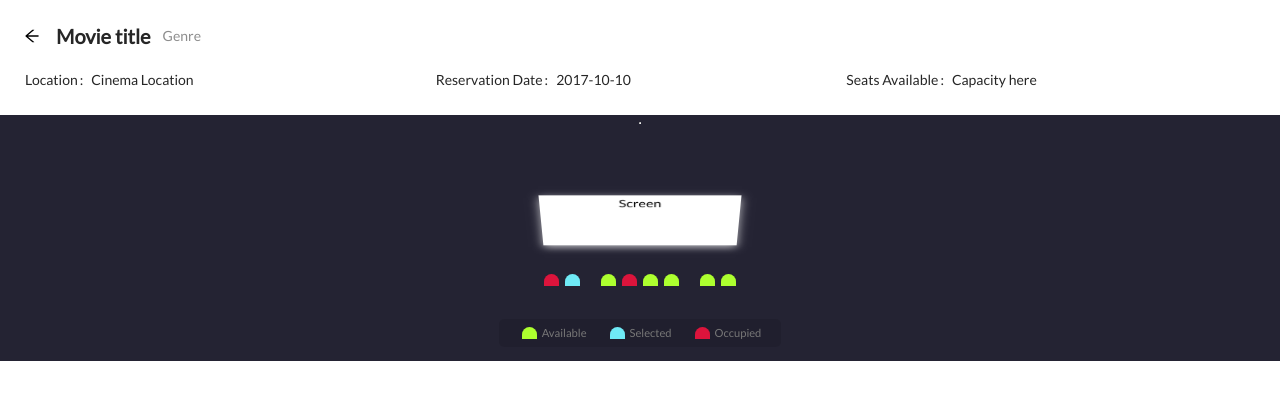
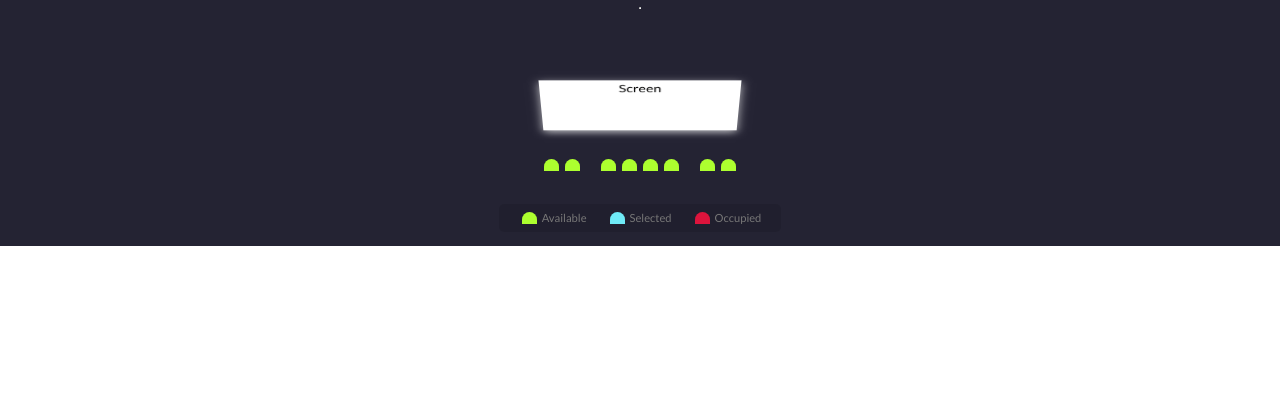
Before and after one commit to adriapa-oocl/chingqueue-frontend, a React (Create React App) app: page /SeatsDisplay in a window 1280 px wide. Shown: the top 400 px of the page. Built offline with nearby package versions, Linux system fonts and the light colour scheme.

Commit message:
[ST303_List_of_Seats][Kyle] feat: Selection of seat UI into a modal form from timeslot

```diff
--- a/src/features/chingqueue/components/AvailableCinema.js
+++ b/src/features/chingqueue/components/AvailableCinema.js
@@ -1,13 +1,42 @@
-import { List, Divider, Typography, Button } from "antd";
-import React from "react";
+import { List, Divider, Typography, Button, Modal, Row, Col } from "antd";
+import React, { useState } from "react";
 import '../styles/availableCinema.css';
+import Payment from "./Payment";
+import SeatsDisplay from "./Seats";
 
 function AvailableCinema(){
+
+    const [visible, setVisible] = useState(false);
     const data = [
         <span className="list-button">
-            <Button className="button-time-slot">10:00 AM</Button>
-            <Button className="button-time-slot">12:30 PM</Button>
-            <Button className="button-time-slot">2:00 PM</Button>
+
+
+        <>
+        <Modal
+        title="Select seats"
+        centered
+        visible={visible}
+
+        onOk={() =>
+        {
+            setVisible(false)
+        }
+    }
+        onCancel={() => setVisible(false)}
+        width={1000}>
+
+        <Row gutter={[8, 8]}>
+        <Col span={12} ><SeatsDisplay/></Col>
+        <Col span={12} ><Payment/></Col>
+        </Row>
+
+      </Modal>
+    </>
+
+
+            <Button className="button-time-slot" onClick={() => setVisible(true)}>10:00 AM</Button>
+            <Button className="button-time-slot" onClick={() => setVisible(true)}>12:30 PM</Button>
+            <Button className="button-time-slot" onClick={() => setVisible(true)}>2:00 PM</Button>
         </span>,
         <span className="list-button">
             <Button className="button-time-slot">10:00 AM</Button>
--- /dev/null
+++ b/src/features/chingqueue/components/Payment.js
@@ -0,0 +1,15 @@
+import React from 'react'
+
+function Payment(){
+
+    return(
+    <React.Fragment>
+    <div className="paymentSummary">
+       <center>Summary of payment</center>
+
+    </div>
+    </React.Fragment>
+    );
+}
+
+export default Payment;
--- a/src/features/chingqueue/components/Seats.js
+++ b/src/features/chingqueue/components/Seats.js
@@ -1,26 +1,14 @@
 import { PageHeader, Descriptions } from 'antd';
-import React from 'react';
+import React, { useState } from 'react';
 import "../styles/CinemaSeats.css"
 
 function SeatsDisplay(){
+  const [currentSeat, setSeat] = useState(false);
 
   return (
     <React.Fragment>
       <body className="seatsBody">
-  <div className="site-page-header-ghost-wrapper">
-    <PageHeader
-      ghost={false}
-      onBack={() => window.history.back()}
-      title="Movie title"
-      subTitle="Genre">
 
-      <Descriptions size="small" column={3}>
-        <Descriptions.Item label="Location ">Cinema Location</Descriptions.Item>
-        <Descriptions.Item label="Reservation Date">2017-10-10</Descriptions.Item>
-        <Descriptions.Item label="Seats Available">Capacity here</Descriptions.Item>
-      </Descriptions>
-    </PageHeader>
-  </div>
   <hr/>
 
   <div className="movie-container">
@@ -30,10 +18,10 @@ function SeatsDisplay(){
     <div className="seatscontainer">
       <div className="screen"><span className="spanScreen">Screen</span></div>
       <div className="seatrow">
-        <div className="seat occupied"></div>
-        <div className="seat selected"></div>
+        <div className={`seat ${currentSeat ? "selected" : ""}`} onClick={() => setSeat('selected')}></div>
         <div className="seat"></div>
-        <div className="seat occupied"></div>
+        <div className="seat"></div>
+        <div className="seat"></div>
         <div className="seat"></div>
         <div className="seat"></div>
         <div className="seat"></div>
```
